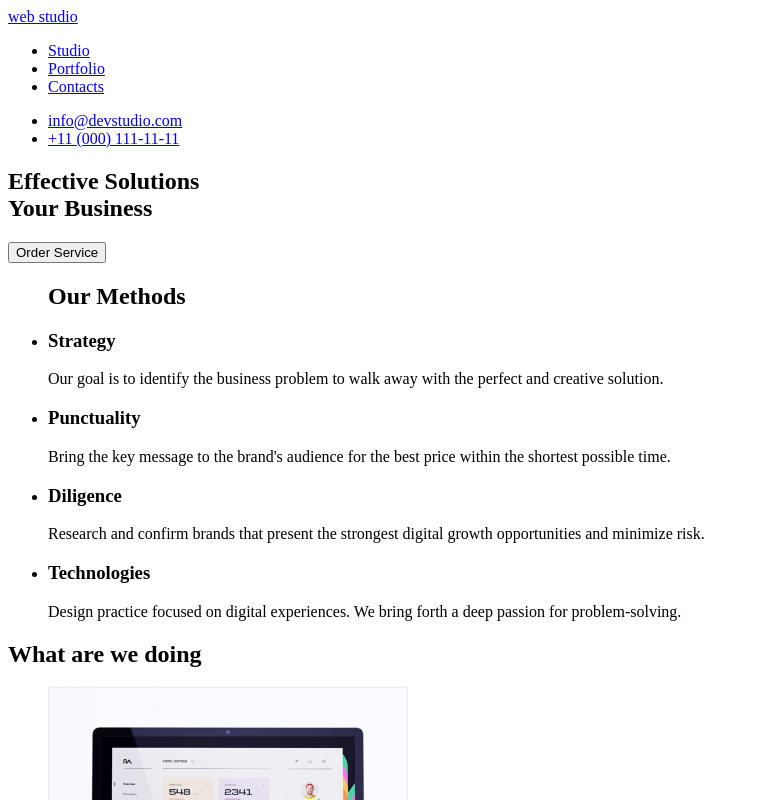
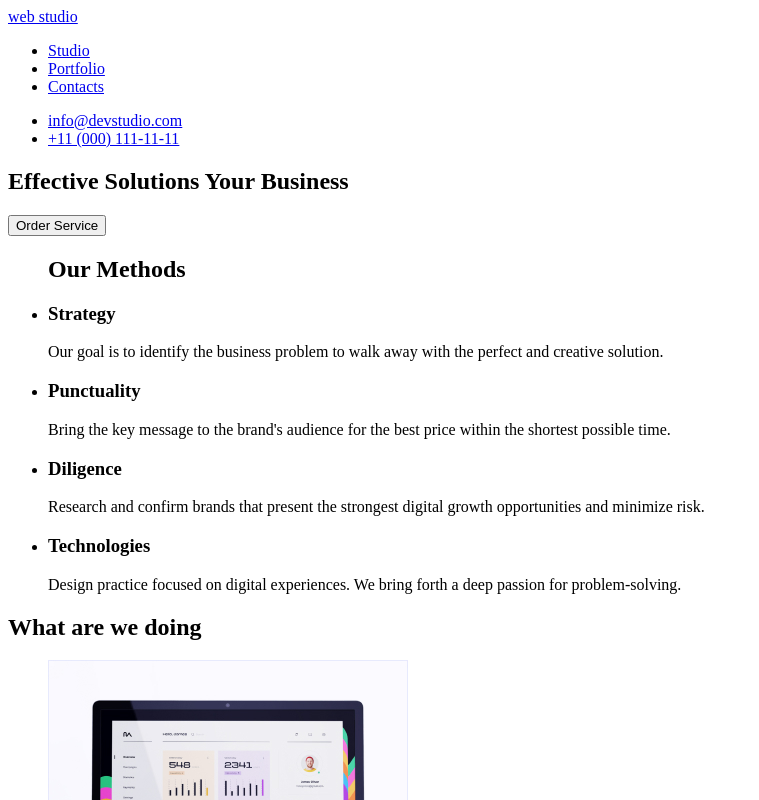
Before and after one commit to g0rbochek/goit-markup-hw-01, a plain HTML site: page index.html in a window 1280 px wide. Shown: the top 800 px of the page, without its empty margins (0-759 px from the left). Drawn offline with Linux system fonts and the light colour scheme.

Commit message:
recomend changes!

```diff
--- a/index.html
+++ b/index.html
@@ -26,7 +26,7 @@
     <!--MAIN-->
     <main>
         <section>
-            <h1>Effective Solutions <br> Your Business</h1>
+            <h1>Effective Solutions Your Business</h1>
             <button type="button">Order Service</button>
         </section>
 
```
